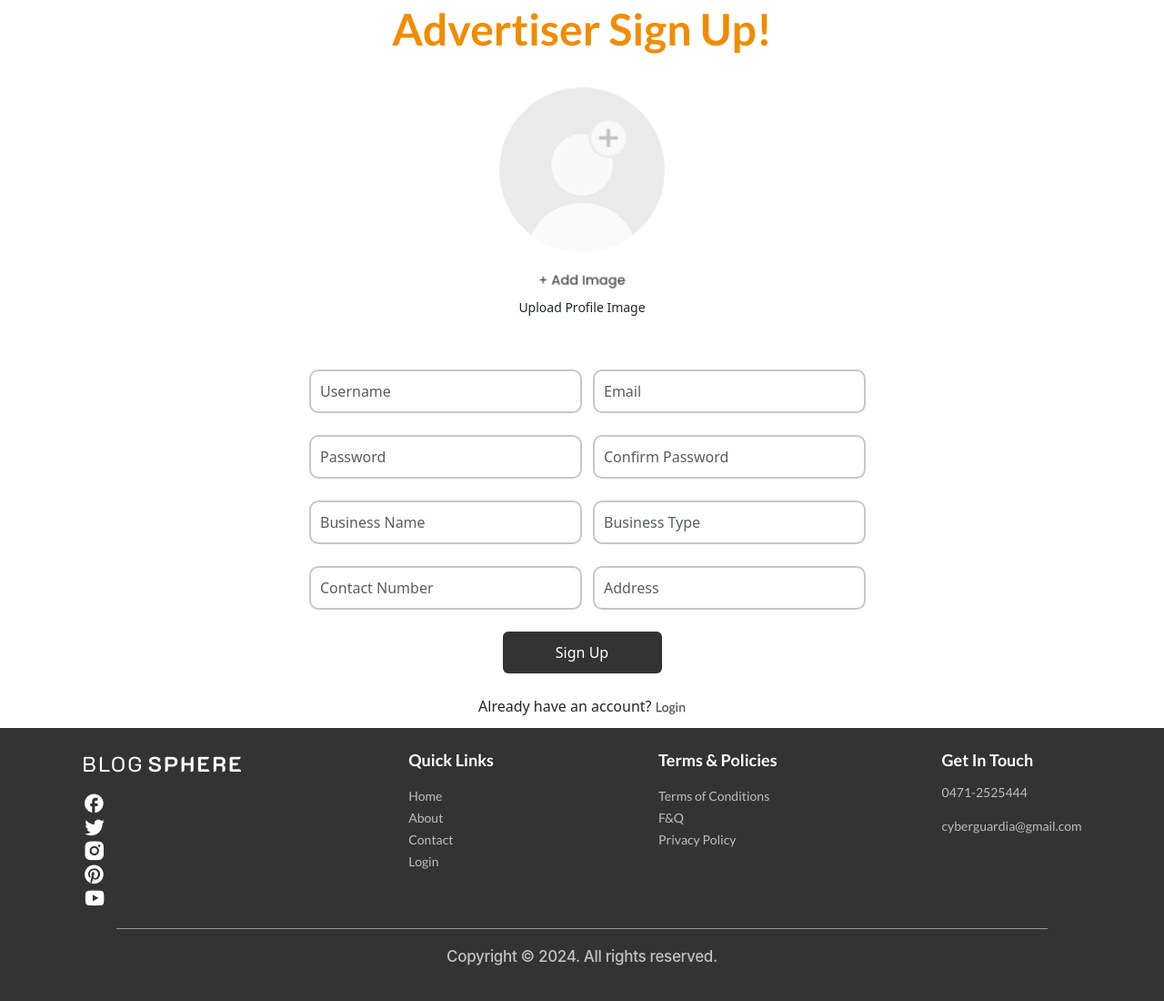
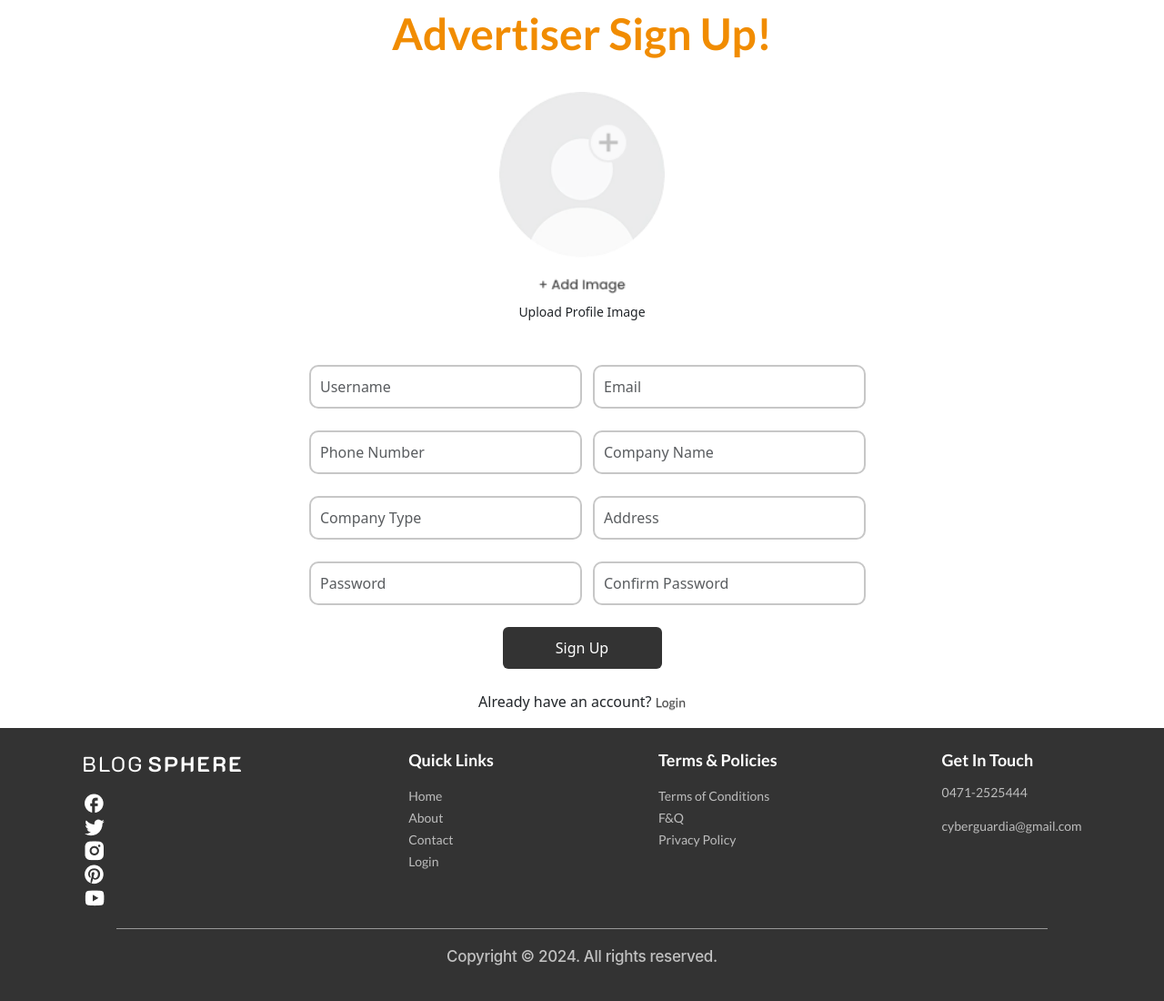
Before and after one commit to Roopika-sics/Cyber-Bullying-Detection, a Django app: page /advertisers/register/ in a window 1280 px wide. Shown: the part 80-1180 px from the top of the page at 91% size. Run offline with Django 5.2, Linux system fonts and the light colour scheme; parts of the project's set-up code (start-up, migrations or seed data) failed here and were passed over; some libraries are stand-ins or nearby versions.

Commit message:
validation done for advertiser registration

```diff
--- a/advertisers/forms.py
+++ b/advertisers/forms.py
@@ -3,47 +3,64 @@ from account.models import User
 from django.core.exceptions import ValidationError
 import re
 from .models import Advertiser
-class AdvertiserRegistrationForm(forms.ModelForm):
-    username = forms.CharField(
-        max_length=150,
-        widget=forms.TextInput(attrs={'class': 'form-control', 'placeholder': 'Username'})
-    )
-    email = forms.EmailField(
-        widget=forms.EmailInput(attrs={'class': 'form-control', 'placeholder': 'Email'})
-    )
-    password = forms.CharField(
-        widget=forms.PasswordInput(attrs={'class': 'form-control', 'placeholder': 'Password'})
-    )
-    confirm_password = forms.CharField(
-        widget=forms.PasswordInput(attrs={'class': 'form-control', 'placeholder': 'Confirm Password'})
-    )
-    business_name = forms.CharField(
-        widget=forms.TextInput(attrs={'class': 'form-control', 'placeholder': 'Business Name'})
-    )
-    business_type = forms.CharField(
-        widget=forms.TextInput(attrs={'class': 'form-control', 'placeholder': 'Business Type'})
-    )
-    contact_number = forms.CharField(
-        widget=forms.TextInput(attrs={'class': 'form-control', 'placeholder': 'Contact Number'})
-    )
-    address = forms.CharField(
-        widget=forms.TextInput(attrs={'class': 'form-control', 'placeholder': 'Address'})
-    )
-    # profile_image = forms.ImageField(
-    #     required=True,
-    #     widget=forms.FileInput(attrs={'class': 'form-control'})
-    # )
+from django import forms
+from django.core.exceptions import ValidationError
+import re
 
-    class Meta:
-        model = Advertiser
-        fields = ['username', 'email', 'password', 'confirm_password', 'business_name', 'business_type', 'contact_number', 'address']
-
+class AdvertiserRegistrationForm(forms.Form):
+    username = forms.CharField(max_length=150)
+    email = forms.EmailField()
+    password = forms.CharField(widget=forms.PasswordInput)
+    confirm_password = forms.CharField(widget=forms.PasswordInput)
+    business_name = forms.CharField(max_length=255, required=True)
+    business_type = forms.CharField(max_length=255, required=True)
+    contact_number = forms.CharField(max_length=15, required=True)
+    address = forms.CharField(max_length=500, required=True)
+    profile_image = forms.ImageField(required=True)  # Uncomment if needed
 
     def clean_username(self):
-        username = self.cleaned_data['username']
+        username = self.cleaned_data.get("username")
+        if username.isdigit():
+            raise ValidationError("Username must contain at least one letter.")
         if User.objects.filter(username=username).exists():
             raise ValidationError("Username already exists.")
         return username
+
+    def clean_email(self):
+        email = self.cleaned_data.get("email")
+        if User.objects.filter(email=email).exists():
+            raise ValidationError("Email is already registered.")
+        return email
+
+    def clean_contact_number(self):
+        contact_number = self.cleaned_data.get("contact_number")
+        if not contact_number.isdigit():
+            raise ValidationError("Contact number must contain digits only.")
+        if len(contact_number) != 10:
+            raise ValidationError("Contact number must be 10 digits long.")
+        return contact_number
+
+    def clean_password(self):
+        password = self.cleaned_data.get("password")
+        if len(password) < 8:
+            raise ValidationError("Password must be at least 8 characters long.")
+        if not re.search(r'[A-Za-z]', password):
+            raise ValidationError("Password must contain at least one letter.")
+        if not re.search(r'[0-9]', password):
+            raise ValidationError("Password must contain at least one number.")
+        return password
+
+    def clean_business_name(self):
+        business_name = self.cleaned_data.get("business_name")
+        if business_name.isdigit():
+            raise ValidationError("Business name must contain at least one letter.")
+        return business_name
+
+    def clean_business_type(self):
+        business_type = self.cleaned_data.get("business_type")
+        if business_type.isdigit():
+            raise ValidationError("Business type must contain at least one letter.")
+        return business_type
 
     def clean(self):
         cleaned_data = super().clean()
@@ -51,9 +68,10 @@ class AdvertiserRegistrationForm(forms.ModelForm):
         confirm_password = cleaned_data.get("confirm_password")
 
         if password and confirm_password and password != confirm_password:
-            self.add_error("confirm_password", "Passwords do not match!")
+            self.add_error("confirm_password", "Passwords do not match.")
 
         return cleaned_data
+
 
 
 class EditAdvertiserForm(forms.Form):
--- a/advertisers/templates/advertisers/register.html
+++ b/advertisers/templates/advertisers/register.html
@@ -5,53 +5,109 @@
 {% block navbar %}{% endblock %}
 
 <div class="signup-container">
-
     <div class="Signup_RightSide">
         <p class="Signup_RightSide_head">Advertiser Sign Up!</p>
         <form method="post" enctype="multipart/form-data" class="flex flex-col items-center justify-center">
             {% csrf_token %}
+
+            <!-- Image Upload -->
             <div class="mb-5 flex flex-col items-center justify-center">
-                <label for="image-upload" class="flex flex-col items-center justify-center cursor-pointer" style="display: flex; align-items: center; justify-content: center; margin-bottom: 10px;">
+                <label for="image-upload" class="flex flex-col items-center justify-center cursor-pointer">
                     <input type="file" name="profile_image" id="image-upload" accept="image/*" class="hidden" onchange="previewImage(event)" required />
                     <img id="image-preview" src="{% static 'Images/profile-pic.png' %}" alt="Upload Profile Pic" class="w-48 h-56 object-contain mt-2 rounded-2xl" />
-                    <span class="text-sm mt-2">Upload Profile Image</span>
-                    {% if errors.profile_image %}
-                        <p class="text-red-500 text-sm">{{ errors.profile_image }}</p>
-                    {% endif %}
+                    <span class="text-sm mt-2 flex items-center justify-center">Upload Profile Image</span>
                 </label>
-            </div>
-            <div class="grid grid-cols-1 md:grid-cols-2 gap-4">
-                {% for field in form %}
-                    <div>
-                        {{ field }}
-                        {% if field.errors %}
-                            <div class="error text-red-500 text-sm mt-1">{{ field.errors }}</div>
-                        {% endif %}
-                    </div>
+                {% for error in form.profile_image.errors %}
+                    <p class="text-red-500 text-sm ">{{ error }}</p>
                 {% endfor %}
             </div>
 
-            <div class="mt-6 mb-6">
-                <button type="submit" class="btn Signup_Button">Sign Up</button>
+            <!-- Form Fields in 2-Column Grid -->
+            <div class="grid grid-cols-1 md:grid-cols-2 gap-4">
+                <!-- Username -->
+                <div>
+                    <input type="text" class="form-control" name="username" placeholder="Username" value="{{ form.username.value|default_if_none:'' }}" />
+                    {% for error in form.username.errors %}
+                        <p class="text-red-500 text-sm ">{{ error }}</p>
+                    {% endfor %}
                 </div>
-        </form>
 
-        <p>
+                <!-- Email -->
+                <div>
+                    <input type="email" class="form-control" name="email" placeholder="Email" value="{{ form.email.value|default_if_none:'' }}" />
+                    {% for error in form.email.errors %}
+                        <p class="text-red-500 text-sm ">{{ error }}</p>
+                    {% endfor %}
+                </div>
+
+                <!-- Phone Number -->
+                <div>
+                    <input type="text" class="form-control" name="contact_number" placeholder="Phone Number" value="{{ form.phone_number.value|default_if_none:'' }}" />
+                    {% for error in form.contact_number.errors %}
+                        <p class="text-red-500 text-sm ">{{ error }}</p>
+                    {% endfor %}
+                </div>
+
+                <!-- Company Name -->
+                <div>
+                    <input type="text" class="form-control" name="business_name" placeholder="Company Name" value="{{ form.company_name.value|default_if_none:'' }}" />
+                    {% for error in form.company_name.errors %}
+                        <p class="text-red-500 text-sm ">{{ error }}</p>
+                    {% endfor %}
+                </div>
+
+                <div>
+                    <input type="text" class="form-control" name="business_type" placeholder="Company Type" value="{{ form.company_type.value|default_if_none:'' }}" />
+                    {% for error in form.company_type.errors %}
+                        <p class="text-red-500 text-sm ">{{ error }}</p>
+                    {% endfor %}
+                </div>
+
+                <div>
+                    <input type="text" class="form-control" name="address" placeholder="Address" value="{{ form.address.value|default_if_none:'' }}" />
+                    {% for error in form.address.errors %}
+                        <p class="text-red-500 text-sm ">{{ error }}</p>
+                    {% endfor %}
+                </div>
+
+                <!-- Password -->
+                <div>
+                    <input type="password" class="form-control" name="password" placeholder="Password" />
+                    {% for error in form.password.errors %}
+                        <p class="text-red-500 text-sm ">{{ error }}</p>
+                    {% endfor %}
+                </div>
+
+                <!-- Confirm Password -->
+                <div>
+                    <input type="password" class="form-control" name="confirm_password" placeholder="Confirm Password" />
+                    {% for error in form.confirm_password.errors %}
+                        <p class="text-red-500 text-sm ">{{ error }}</p>
+                    {% endfor %}
+                </div>
+            </div>
+
+            <div class="mt-6 text-center">
+                <button type="submit" class="btn Signup_Button mb-4">Sign Up</button>
+            </div>
+
+            <p class="text-center">
                 Already have an account?
                 <a class="user-signup-login" href="{% url 'login' %}">Login</a>
             </p>
+        </form>
     </div>
 </div>
 
-
-
+<!-- Image Preview Script -->
 <script>
 function previewImage(event) {
-        const reader = new FileReader();
-        reader.onload = function () {
-            document.getElementById('image-preview').src = reader.result;
+    const image = document.getElementById('image-preview');
+    const file = event.target.files[0];
+    if (file) {
+        image.src = URL.createObjectURL(file);
     }
-        reader.readAsDataURL(event.target.files[0]);
 }
 </script>
+
 {% endblock %}
--- a/advertisers/views.py
+++ b/advertisers/views.py
@@ -30,7 +30,7 @@ def resister(request):
             messages.success(request, 'Registration Successfull! please login')
             return redirect('login')
     else:
-        form = AdvertiserRegistrationForm
+        form = AdvertiserRegistrationForm()
     return render(request, 'advertisers/register.html', {'form': form})
 
 @never_cache
```
Also changed, not shown: db.sqlite3, media/advertiser_profiles/ChatGPT_Image_Apr_4_2025_09_24_24_PM.png (added), media/advertiser_profiles/cart_table.png (added). Lines whose indentation alone changed are shown as unchanged.
